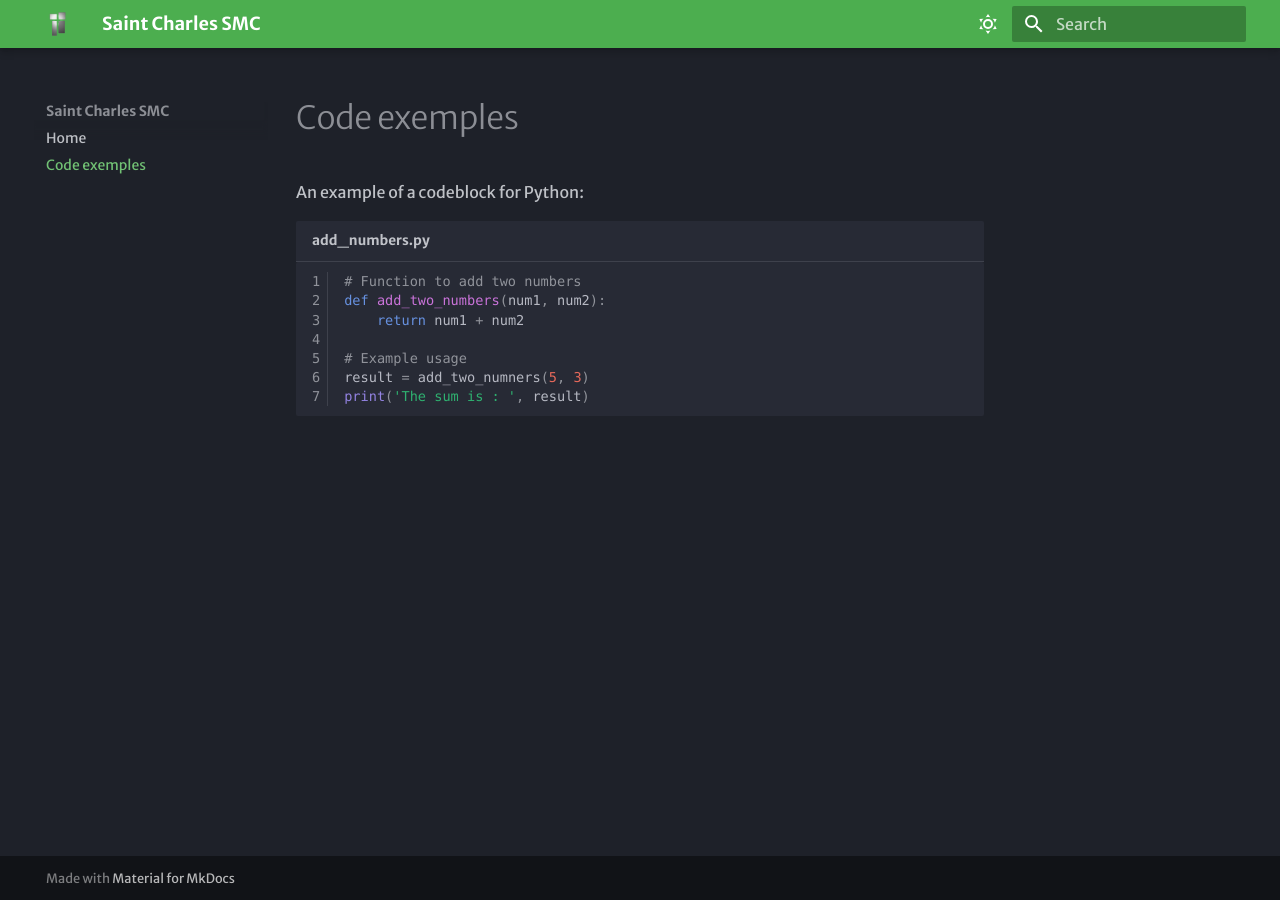
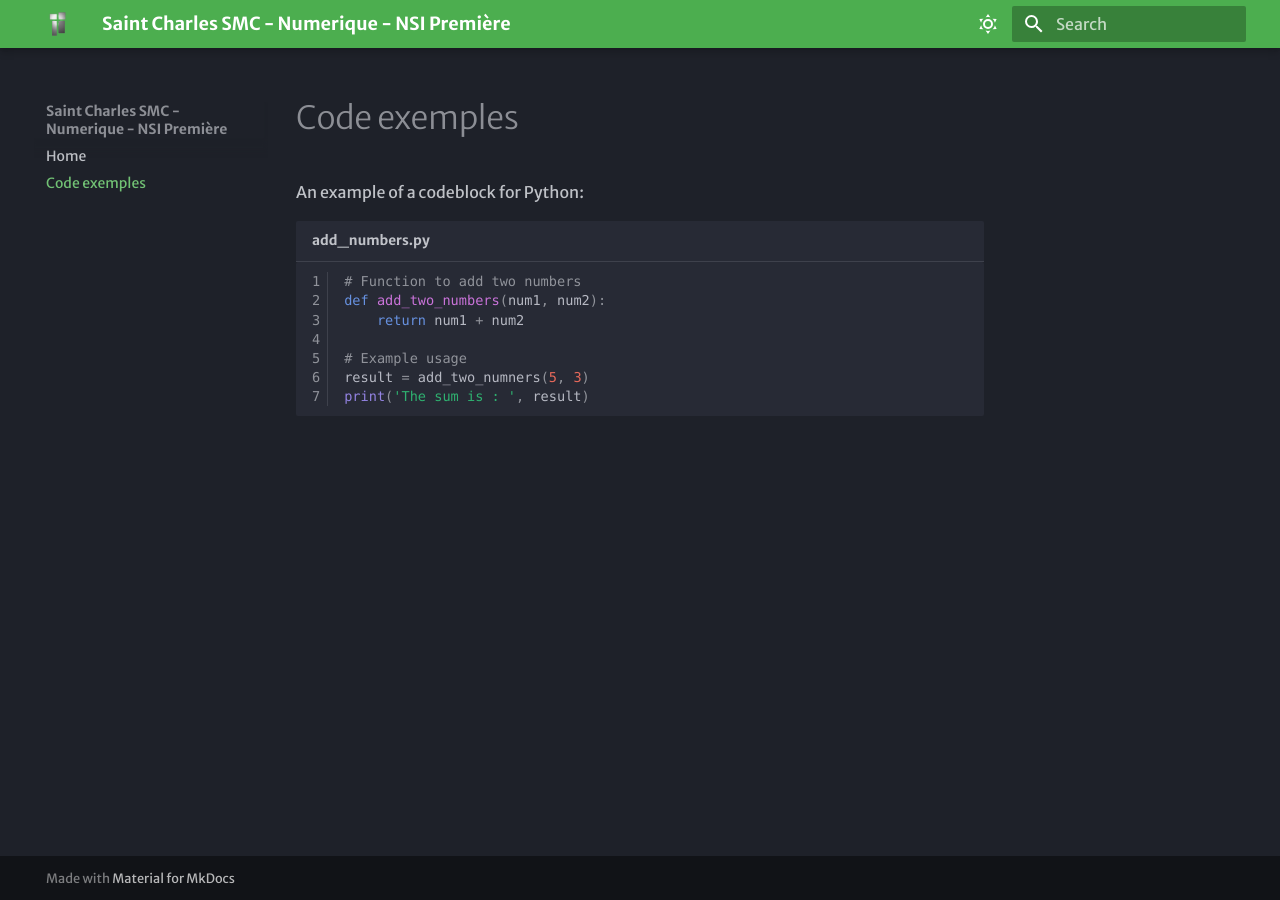
Before and after one commit to saintcharlessmc/numerique-nsi_premiere, an MkDocs documentation site: the page built from docs/code-exemples.md, in a window 1280 px wide. Built offline with MkDocs 1.6.1 and Material for MkDocs 9.7.7, drawn with Linux system fonts in a browser that asks for light colours; some web fonts are replaced.

Commit message:
corrections dans mkdocs.yml

```diff
--- a/mkdocs.yml
+++ b/mkdocs.yml
@@ -1,5 +1,5 @@
-site_name: Saint Charles SMC
-site_url: https://gitlab.com/saintcharlessmc
+site_name: Saint Charles SMC - Numerique - NSI Première
+site_url: https://saintcharlessmc.github.io/numerique-nsi_premiere/
 theme:
   name: material
   font:
```
